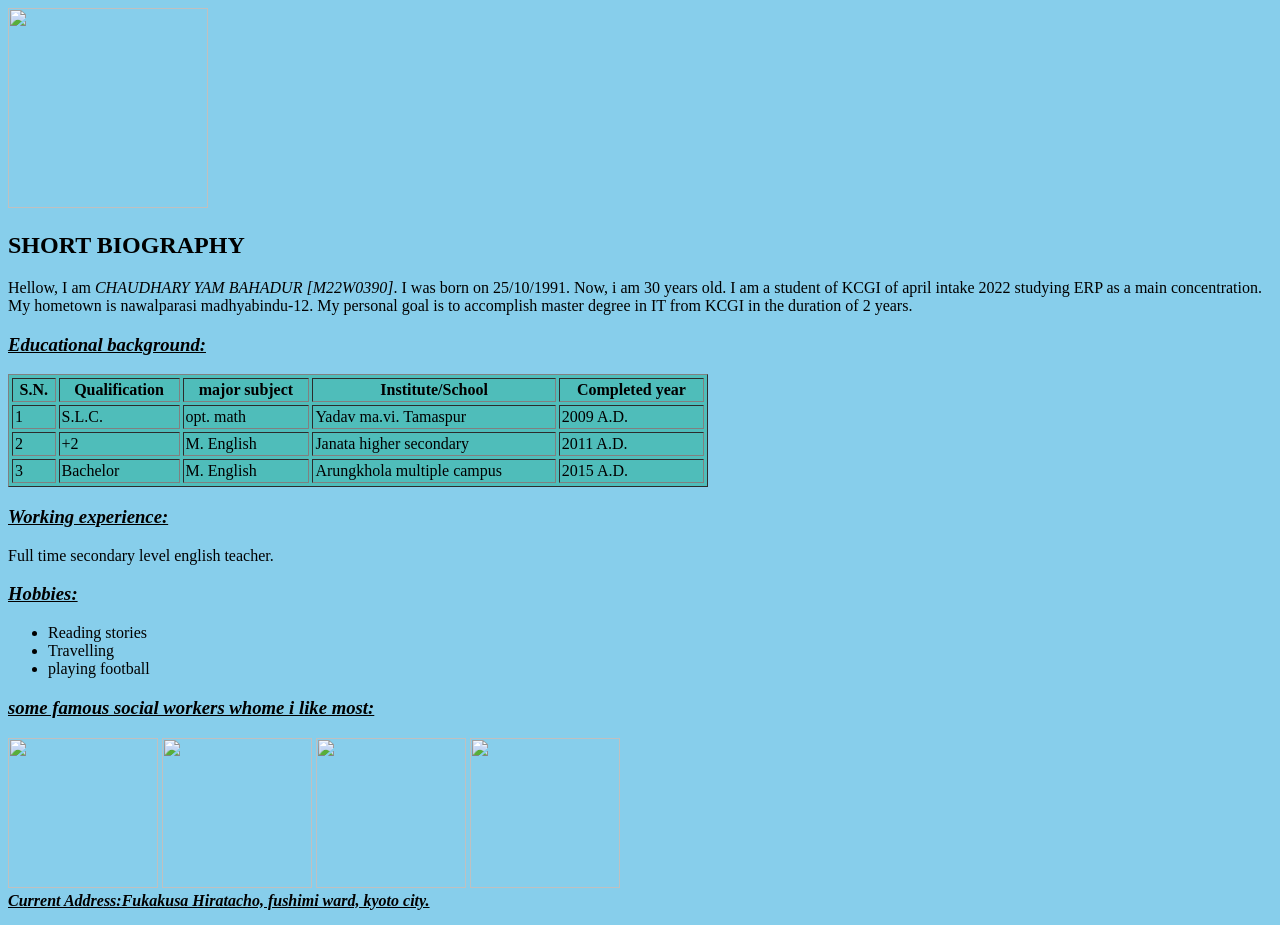
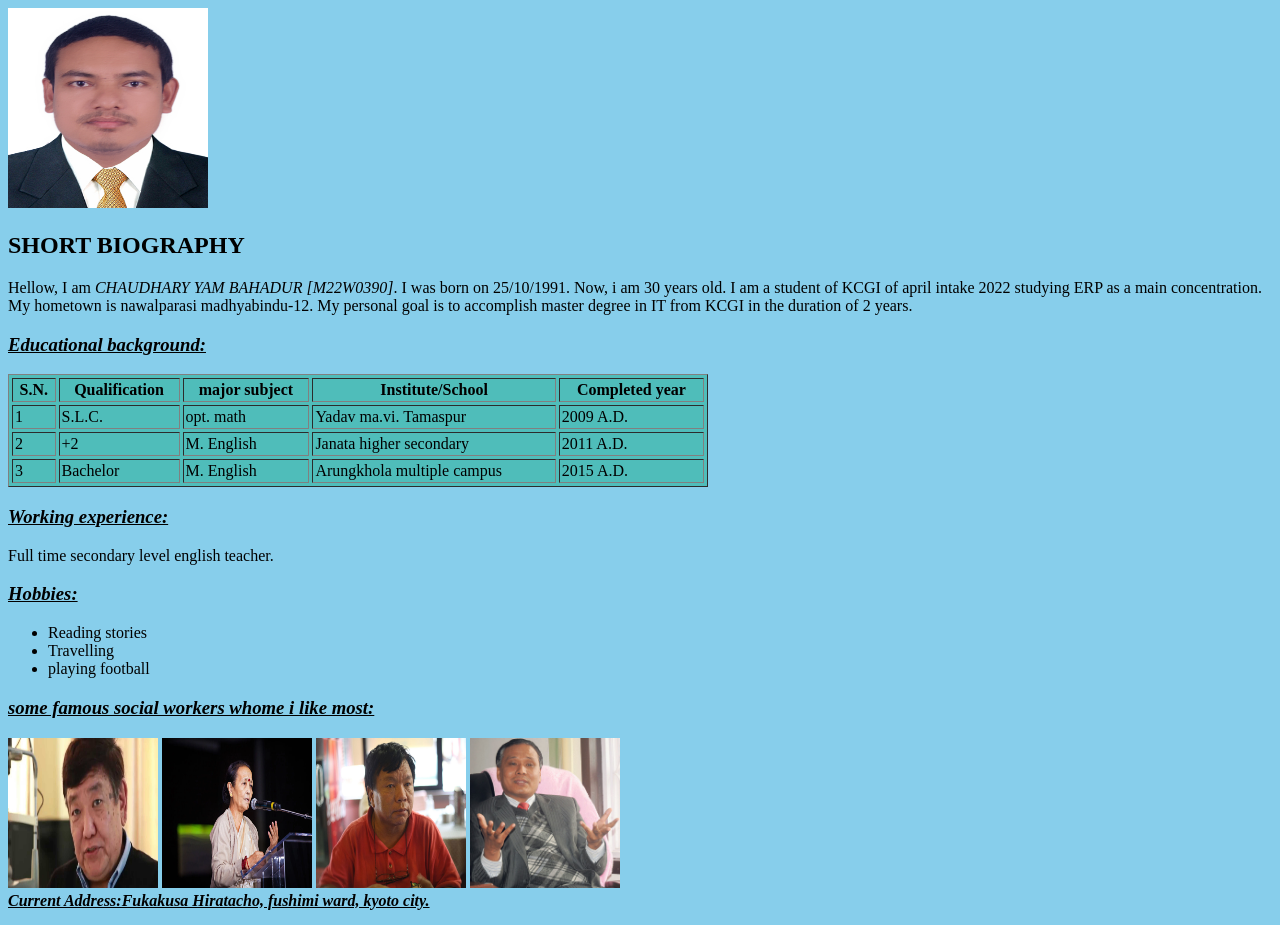
Before and after one commit to CHAUDHARYYAM/web-assignment, a plain HTML site: page index.html.html in a window 1280 px wide. Shown: the top 925 px of the page. Drawn offline with Linux system fonts and the light colour scheme.

Commit message:
Update index.html.html

```diff
--- a/index.html.html
+++ b/index.html.html
@@ -5,7 +5,7 @@
 <title>Page Title</title>
 </head>
 	<body bgcolor="skyblue">
-	<img src="yam.jpg"width="200"height="200">
+	<img src="image/yam.jpg"width="200"height="200">
 	<h2><b>SHORT BIOGRAPHY</b></h2>
 	<p>Hellow, I am <i>CHAUDHARY YAM BAHADUR [M22W0390]</i>. I was born on 25/10/1991. Now, i am 30 years old. I am a student of KCGI of april intake 2022 studying ERP as a main concentration.
 	 My hometown is nawalparasi madhyabindu-12. My personal goal is to accomplish master degree in IT from KCGI in the duration of 2 years. </p>
@@ -52,10 +52,10 @@
 	</ul>
 
 <h3><b><i><u>some famous social workers whome i like most:</b></i></u></h3>
-		<img src="Sanduk Ruit.jpg"width="150"height="150">
-		<img src="Anuradha Koirala.WEBP"width="150"height="150">
-		<img src="Mahabir pun.jpg"width="150"height="150">
-		<img src="Kulman-Ghising.jpg"width="150"height="150">
+		<img src="image/Sanduk Ruit.jpg"width="150"height="150">
+		<img src="image/Anuradha Koirala.WEBP"width="150"height="150">
+		<img src="image/Mahabir pun.jpg"width="150"height="150">
+		<img src="image/Kulman-Ghising.jpg"width="150"height="150">
 
 <address><b><i><u>Current Address:Fukakusa Hiratacho, fushimi ward, kyoto city.</b></i></u></address><br>
 		<div>
```
